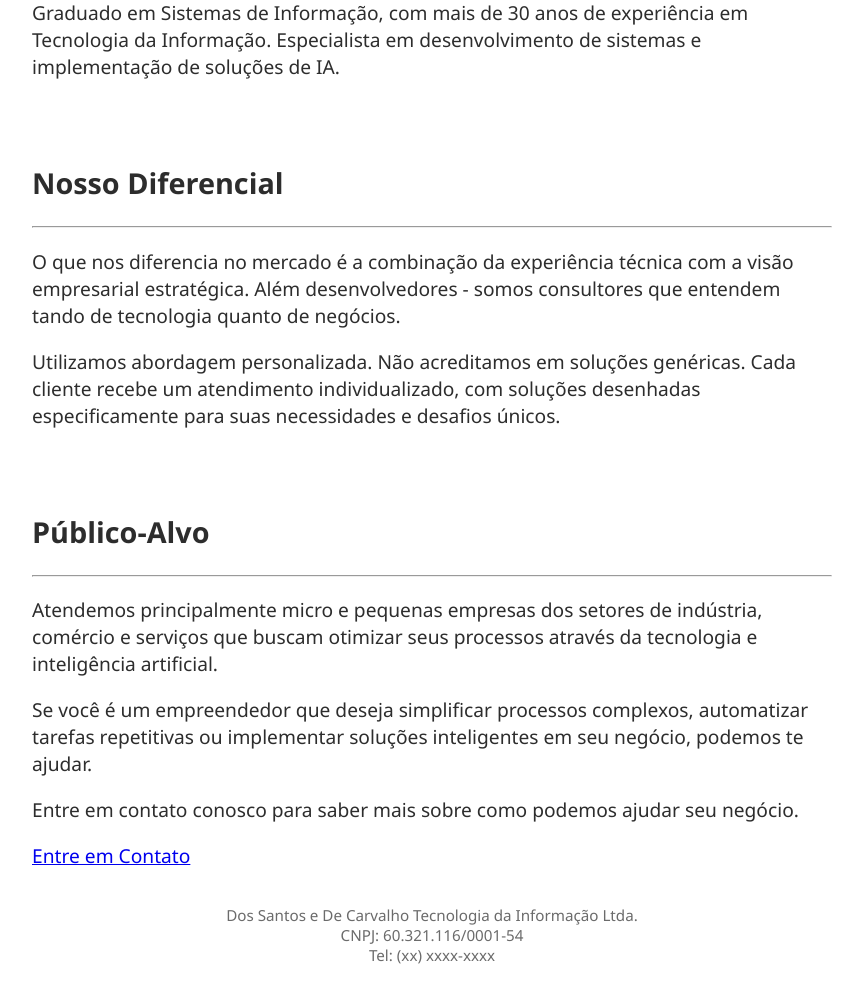
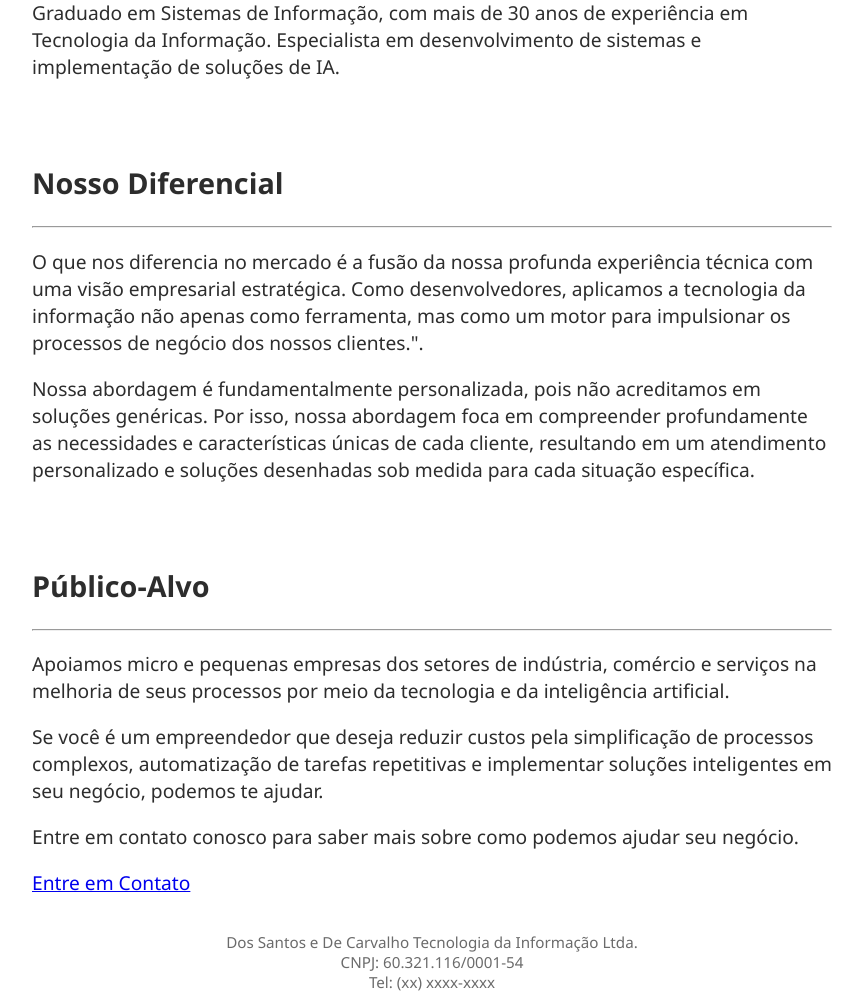
Before and after one commit to brazeiro63/dsdc, a Flask app: page /quem-somos in a window 1280 px wide. Shown: the part 1876-2884 px from the top of the page, without its empty margins (208-1071 px from the left). Before the commit the page ends 2840 px from the top, so only its background shows below. Run offline with Flask 3, Linux system fonts and the light colour scheme.

Commit message:
Refactor Docker Compose configuration to streamline service definitions and enhance application deployment. Updated Flask app service with environment variables and improved Nginx configuration for better routing. Revised content in 'quem_somos.html' for clarity and impact.

```diff
--- a/app/templates/quem_somos.html
+++ b/app/templates/quem_somos.html
@@ -29,8 +29,7 @@
                     <hr class="divider light my-5" />
                     <div class="col-lg-8 mx-auto text-center">
                         <p class="text-white-75 mb-4">A DSDC nasceu em 2025, inspirada pela visão inovadora do professor
-                            Sandeco
-                            no campo da Inteligência Artificial. Fundada por Maria Margarida Dos Santos e Paulo Ricardo Brazeiro De Carvalho
+                            Sandeco no campo da Inteligência Artificial. Fundada por Maria Margarida Dos Santos e Paulo Ricardo Brazeiro De Carvalho
                             (daí o nome DSDC), nossa empresa surge da paixão por transformar processos empresariais
                             através
                             da tecnologia.</p>
@@ -155,12 +154,16 @@
                 <div class="col-lg-8 text-center">
                     <h2 class="text-white mt-0">Nosso Diferencial</h2>
                     <hr class="divider light my-4" />
-                    <p class="text-white-75 mb-4">O que nos diferencia no mercado é a combinação da
-                        experiência técnica com a visão empresarial estratégica. Além desenvolvedores -
-                        somos consultores que entendem tando de tecnologia quanto de negócios.</p>
-                    <p class="text-white-75 mb-4">Utilizamos abordagem personalizada. Não acreditamos em soluções
-                        genéricas. Cada cliente recebe um atendimento individualizado, com soluções desenhadas
-                        especificamente para suas necessidades e desafios únicos.</p>
+                    <p class="text-white-75 mb-4">O que nos diferencia no mercado é a fusão da nossa
+                        profunda experiência técnica com uma visão empresarial estratégica.
+                        Como desenvolvedores, aplicamos a tecnologia da informação não apenas como
+                        ferramenta, mas como um motor para impulsionar os processos de negócio dos
+                        nossos clientes.".</p>
+                    <p class="text-white-75 mb-4">Nossa abordagem é fundamentalmente personalizada, pois não
+                        acreditamos em soluções genéricas. Por isso, nossa abordagem foca em compreender
+                        profundamente as necessidades e características únicas de cada cliente,
+                        resultando em um atendimento personalizado e soluções desenhadas sob medida
+                        para cada situação específica.</p>
                 </div>
             </div>
         </div>
@@ -176,11 +179,11 @@
                     <h2 class="text-center mt-0">Público-Alvo</h2>
                     <hr class="divider my-4" />
                     <div class="col-lg-8 mx-auto text-center">
-                        <p class="text-muted mb-5">Atendemos principalmente micro e pequenas empresas dos setores de
-                            indústria, comércio e serviços que buscam otimizar seus processos através da tecnologia e
-                            inteligência artificial.</p>
-                        <p class="text-muted mb-5">Se você é um empreendedor que deseja simplificar processos
-                            complexos, automatizar tarefas repetitivas ou implementar soluções inteligentes em seu negócio,
+                        <p class="text-muted mb-5">Apoiamos micro e pequenas empresas dos setores de
+                            indústria, comércio e serviços na melhoria de seus processos por meio da tecnologia e
+                            da inteligência artificial.</p>
+                        <p class="text-muted mb-5">Se você é um empreendedor que deseja reduzir custos pela simplificação de processos
+                            complexos, automatização de tarefas repetitivas e implementar soluções inteligentes em seu negócio,
                             podemos te ajudar.</p>
                         <p class="text-muted mb-5">Entre em contato conosco para saber mais sobre como podemos ajudar seu negócio.</p>
                         <div class="col-lg-8 mx-auto text-center">
```
Also changed, not shown: docker-compose.yml (+16 -11 lines).
